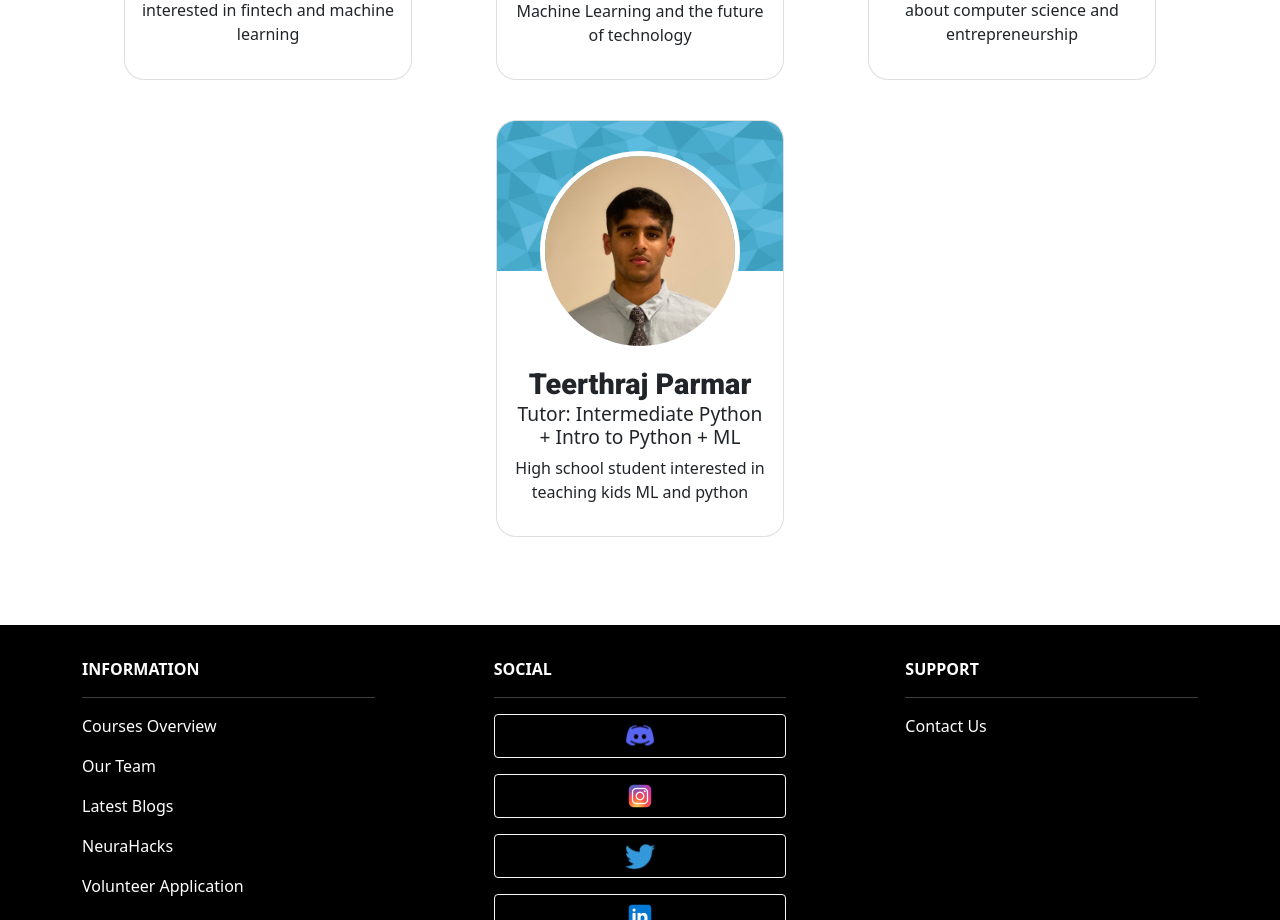
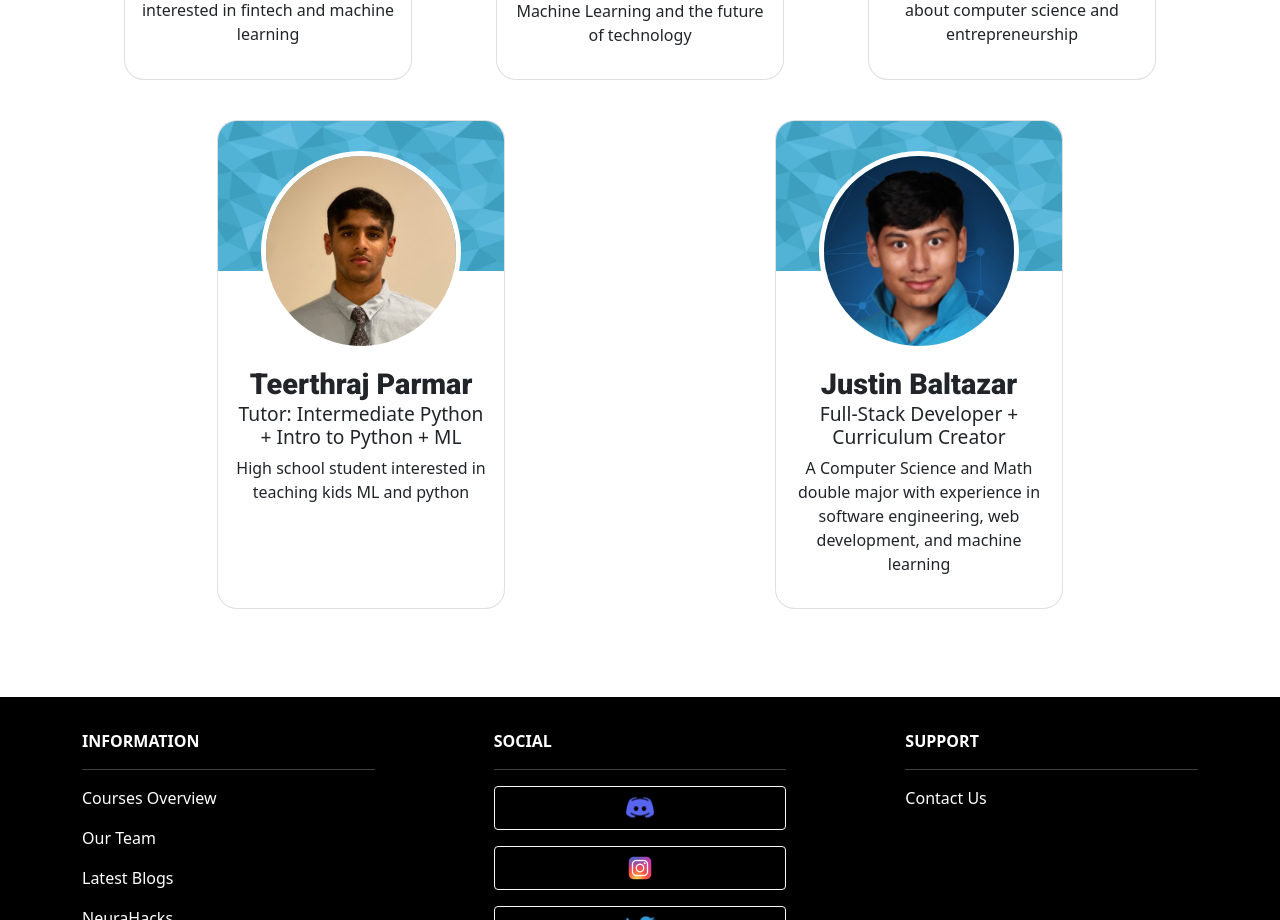
Before and after one commit to Neuracode/website, a Next.js app: page /about/team in a window 1280 px wide. Shown: the part 3960-4880 px from the top of the page. Built offline with nearby package versions, Linux system fonts and the light colour scheme.

Commit message:
Add Justin

```diff
--- a/pages/about/team.tsx
+++ b/pages/about/team.tsx
@@ -150,6 +150,12 @@ const Team: React.FC = () => {
             title: 'Tutor: Intermediate Python + Intro to Python + ML',
             image: 'teerthraj_parmar.jpeg',
             description: 'High school student interested in teaching kids ML and python'
+        },
+        {
+            name: 'Justin Baltazar',
+            title: 'Full-Stack Developer + Curriculum Creator',
+            image: 'justin_baltazar.jpeg',
+            description: 'A Computer Science and Math double major with experience in software engineering, web development, and machine learning'
         }
     ]
 
```
Also changed, not shown: public/team/justin_baltazar.jpeg (added).
